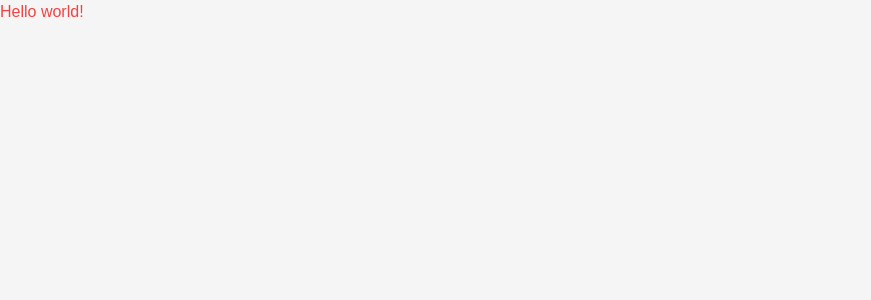
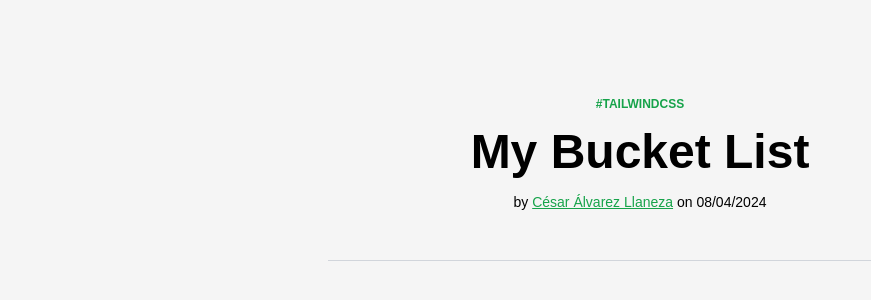
Before and after one commit to cesaralvrz/bucket-list, a Vue app: page / in a window 1280 px wide. Shown: the top 300 px of the page, without its empty margins (0-871 px from the left). Built offline with nearby package versions, Linux system fonts and the light colour scheme.

Commit message:
Create Hero component

```diff
--- a/src/App.vue
+++ b/src/App.vue
@@ -1,5 +1,8 @@
 <template>
-  <div class="text-red-500">
-    Hello world!
-  </div>
+  <hero />
 </template>
+
+<script setup>
+import Hero from "./components/Hero.vue"
+
+</script>
--- /dev/null
+++ b/src/components/Hero.vue
@@ -0,0 +1,15 @@
+<template>
+	<article class="max-w-2xl px-6 py-24 mx-auto space-y-12">
+		<div class="w-full mx-auto space-y-4 text-center">
+			<p class="text-xs font-semibold tracki uppercase text-green-600">#TailwindCSS</p>
+			<h1 class="text-4xl font-bold leadi md:text-5xl">My Bucket List</h1>
+			<p class="text-sm dark:text-gray-400">by
+				<a rel="noopener noreferrer" href="https://cesaralvarez.dev/" target="_blank" class="underline text-green-600">
+					<span itemprop="name">César Álvarez Llaneza</span>
+				</a> on
+				<time datetime="2024-04-08 15:34:18-0200">08/04/2024</time>
+			</p>
+		</div>
+		<div class="pt-12 border-t border-gray-300"></div>
+	</article>
+</template>
```
